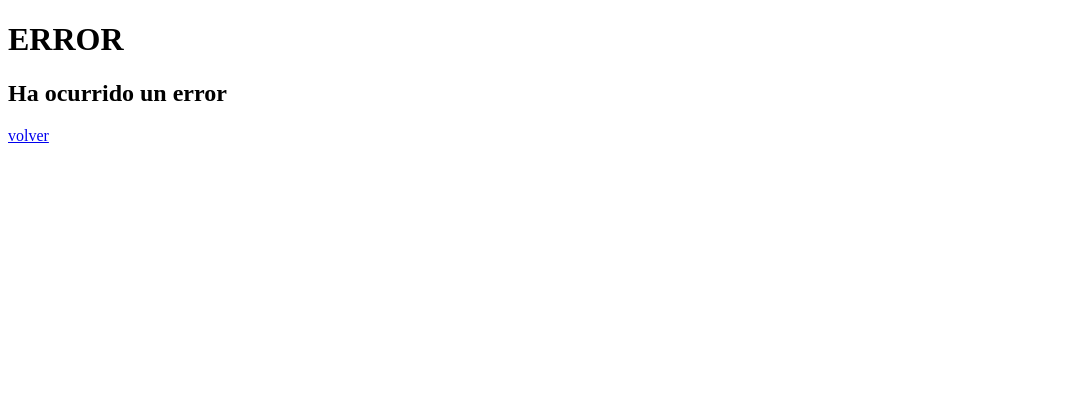
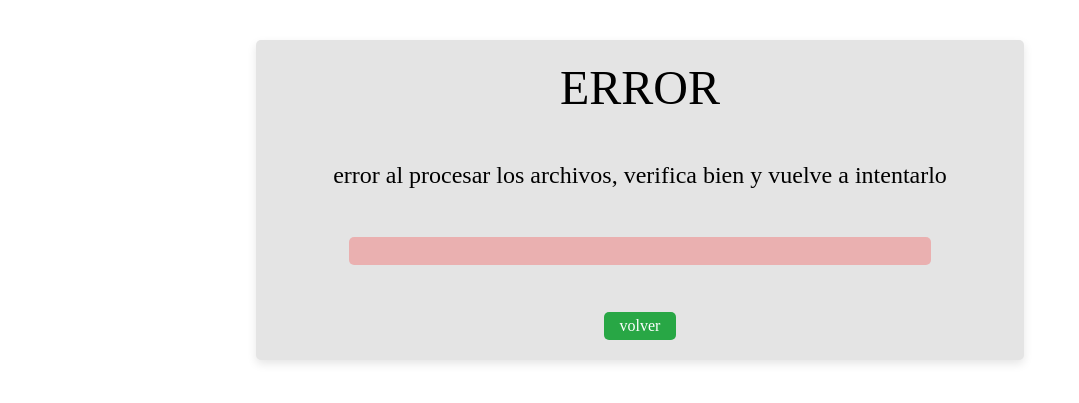
Before and after one commit to Alexisg22/Sistema_gestion_tickets, a Flask app: template templates/error.html in a window 1280 px wide. Shown: the top 403 px of the page, without its empty margins (0-1079 px from the left). Run offline with Flask 3, Linux system fonts and the light colour scheme; the template is opened without the code that fills it, so the values that code supplies are empty.

Commit message:
carga de error y estilado

```diff
--- /dev/null
+++ b/static/css/error.css
@@ -0,0 +1,67 @@
+*{
+    margin: 0;
+    padding: 0;
+    box-sizing: border-box;
+}
+
+body {
+    width: 100%;
+    height: 100vh;
+    display: flex;
+    align-items: first baseline;
+    justify-content: center;
+    background-color: #fff;
+}
+
+.error-container {
+    width: 60%;
+    height: 40%;
+    background-color: #e4e4e4;
+    margin-top: 40px;
+    display: flex;
+    flex-direction: column;
+    justify-content: space-between;
+    align-items: center;
+    padding: 20px;
+    border-radius: 5px;
+    box-shadow: 0px 4px 10px rgba(0, 0, 0, 0.1);
+}
+
+
+h1{
+    font-weight: lighter;
+    font-size: 3rem;
+}
+
+h2{
+    font-weight: lighter;
+}
+
+p{
+    width: 80%;
+    height: 10%;
+    display: flex;
+    align-items: center;
+    justify-content: center;
+    border-radius: 5px;
+    background-color: rgba(255, 0, 0, 0.226);
+}
+
+a{
+    text-decoration: none;
+    width: 10%;
+    height: 10%;
+    background-color: #28a745;
+    display: flex;
+    align-items: center;
+    justify-content: center;
+    color: white;
+    border-radius: 5px;
+}
+
+a:hover{
+    background-color: #1c752f;
+    transition: all 0.3s ease-in-out;
+    transform: scale(1.05);
+    cursor: pointer;
+}
--- a/templates/error.html
+++ b/templates/error.html
@@ -3,12 +3,15 @@
 <head>
     <meta charset="UTF-8">
     <meta name="viewport" content="width=device-width, initial-scale=1.0">
+    <link rel="stylesheet" href="{{ url_for('static', filename='./css/error.css') }}">
     <title>Error</title>
 </head>
 <body>
-    <h1>ERROR</h1>
-    <h2>Ha ocurrido un error</h2>
-    <p>{{ error }}</p>
-    <a href="/">volver</a>
+    <div class="error-container">
+        <h1>ERROR</h1>
+        <h2>error al procesar los archivos, verifica bien y vuelve a intentarlo</h2>
+        <p>{{ error }}</p>
+        <a href="/">volver</a>
+    </div>
 </body>
 </html>
```
Also changed, not shown: docs/DOCUMENTATION.md (+2 -0 lines), CHANGELOG.md (added).
